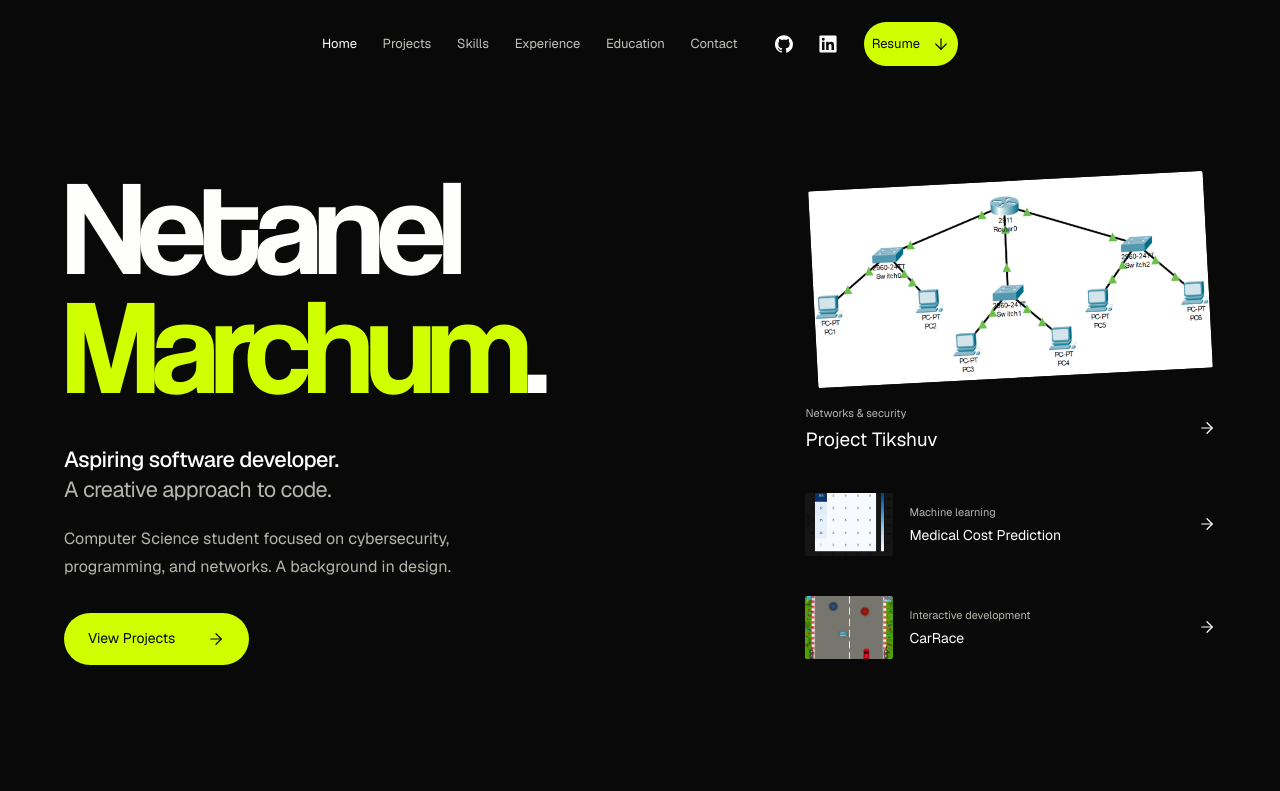
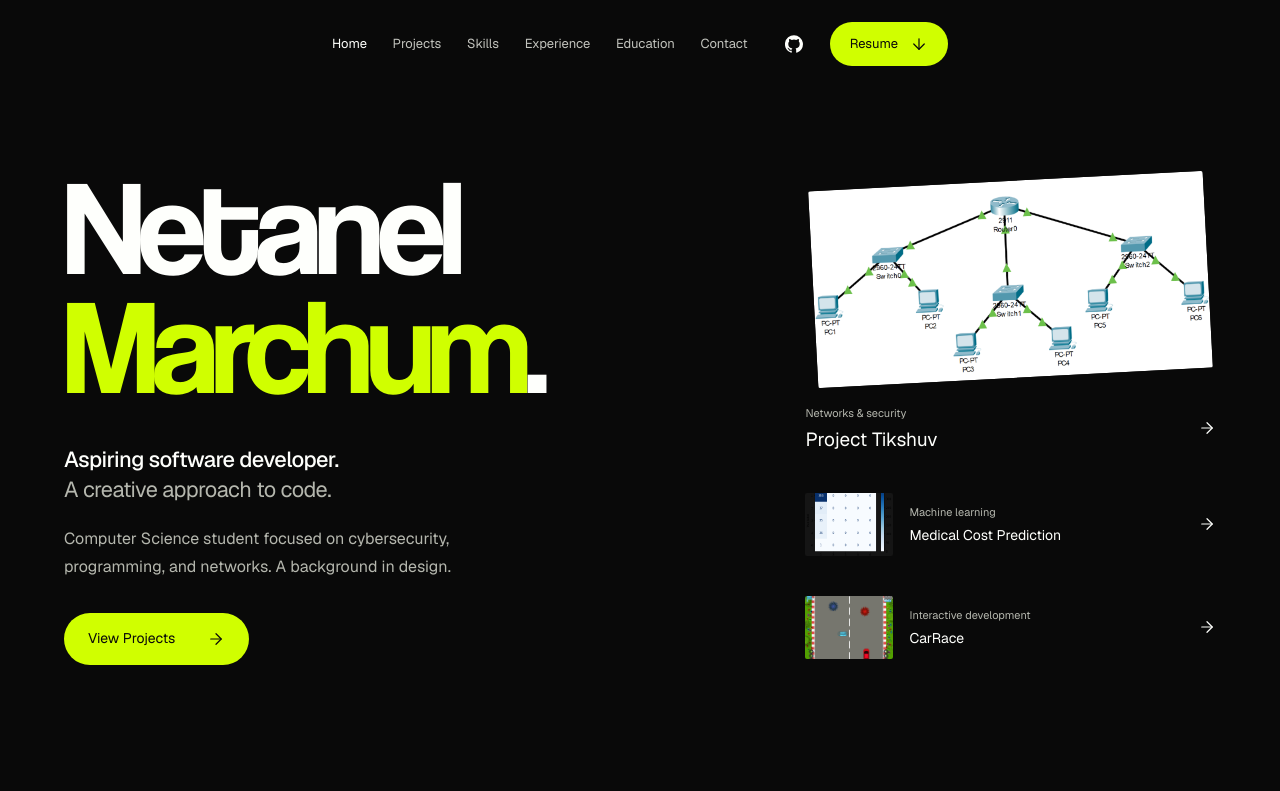
Before and after one commit to netanelMarchum/netanelMarchumCv, a React (Vite) app: page / in a window 1280 px wide. Shown: the top 791 px of the page. Built offline with nearby package versions, Linux system fonts and the light colour scheme; a web font is replaced by a local one.

Commit message:
Remove LinkedIn from top navigation (#16)
* Remove LinkedIn icon from the top navigation

* Keep resume styling independent of header social item order

```diff
--- a/src/pages/HomePortfolio.css
+++ b/src/pages/HomePortfolio.css
@@ -43,7 +43,7 @@
 .home-portfolio .hp-nav a[aria-current]::after { width:100%; }
 .home-portfolio .hp-nav-social { margin-left:20px; }
 .home-portfolio .hp-nav-social a { display:none; }
-.home-portfolio .hp-nav-social a:nth-child(3) { display:inline-flex; align-items:center; gap:24px; border:0; border-radius:999px; padding:9px 18px; min-height:44px; font-size:13px; }
+.home-portfolio .hp-nav-social .hp-nav-resume { display:inline-flex; align-items:center; gap:24px; border:0; border-radius:999px; padding:9px 18px; min-height:44px; font-size:13px; }
 .home-portfolio .hp-nav-social a:hover { color:var(--hp-lime); border-color:var(--hp-lime); }
 .home-portfolio .hp-toggle { display:none; margin-left:auto; width:44px; height:44px; align-items:center; justify-content:center; color:inherit; background:none; border:0; border-radius:50%; cursor:pointer; }
 .home-portfolio .hp-menu { position:absolute; top:100%; left:0; right:0; background:var(--hp-black); max-height:calc(100dvh - 80px); overflow-y:auto; border:0; padding-block:20px 32px; animation:hp-menu-enter 220ms var(--hp-ease); }
@@ -301,11 +301,11 @@
 .home-portfolio .hp-nav-social { display:flex; align-items:center; gap:4px; margin-left:16px; }
 .home-portfolio .hp-nav-social .hp-social-link { display:inline-flex; align-items:center; justify-content:center; width:40px; height:44px; padding:0; gap:0; font-size:18px; border:0; border-radius:0; }
 .home-portfolio .hp-nav-social .hp-social-label { position:absolute; width:1px; height:1px; padding:0; margin:-1px; overflow:hidden; clip-path:inset(50%); white-space:nowrap; }
-.home-portfolio .hp-nav-social a:nth-child(3) { margin-left:12px; padding-inline:8px; gap:12px; }
+.home-portfolio .hp-nav-social .hp-nav-resume { margin-left:12px; padding-inline:8px; gap:12px; }
 .home-portfolio .hp-contact a { color:var(--hp-black); }
 @media(max-width:1100px) {
  .home-portfolio .hp-nav-social { display:flex; }
- .home-portfolio .hp-nav-social a:nth-child(n+3) { display:none; }
+ .home-portfolio .hp-nav-social a:not(.hp-social-link) { display:none; }
 }
 @media(max-width:960px) {
  .home-portfolio .hp-nav-social { margin-left:auto; }
--- a/src/pages/HomePortfolio.jsx
+++ b/src/pages/HomePortfolio.jsx
@@ -135,7 +135,7 @@ export default function HomePortfolio() {
       <header className="hp-header">
         <div className="hp-wrap hp-header-inner">
           <nav className="hp-nav" aria-label="Primary navigation">{nav.map(([label, id]) => { const Icon = navIcons[id]; return <a key={id} href={`#${id}`} aria-current={active === id ? "location" : undefined} onClick={(event) => { setActive(id); selectSection(event); }}><Icon size={19} strokeWidth={1.6} aria-hidden="true" />{label}</a>; })}</nav>
-          <div className="hp-nav-social"><SocialLinks /><a className="hp-nav-resume" href={profile.resume} download>Resume <Arrow down /></a><a href={`mailto:${profile.email}`}>Email <Mail size={16} strokeWidth={1.6} aria-hidden="true" /></a></div>
+          <div className="hp-nav-social"><a className="hp-social-link" href={profile.github} target="_blank" rel="noopener noreferrer"><Github /><span className="hp-social-label">GitHub</span></a><a className="hp-nav-resume" href={profile.resume} download>Resume <Arrow down /></a><a href={`mailto:${profile.email}`}>Email <Mail size={16} strokeWidth={1.6} aria-hidden="true" /></a></div>
           <button className="hp-toggle" ref={buttonRef} aria-expanded={open} aria-controls="hp-menu" aria-label={open ? "Close menu" : "Open menu"} onClick={() => setOpen(!open)}>
             {open ? <X size={22} strokeWidth={1.6} aria-hidden="true" /> : <Menu size={22} strokeWidth={1.6} aria-hidden="true" />}
           </button>
```
